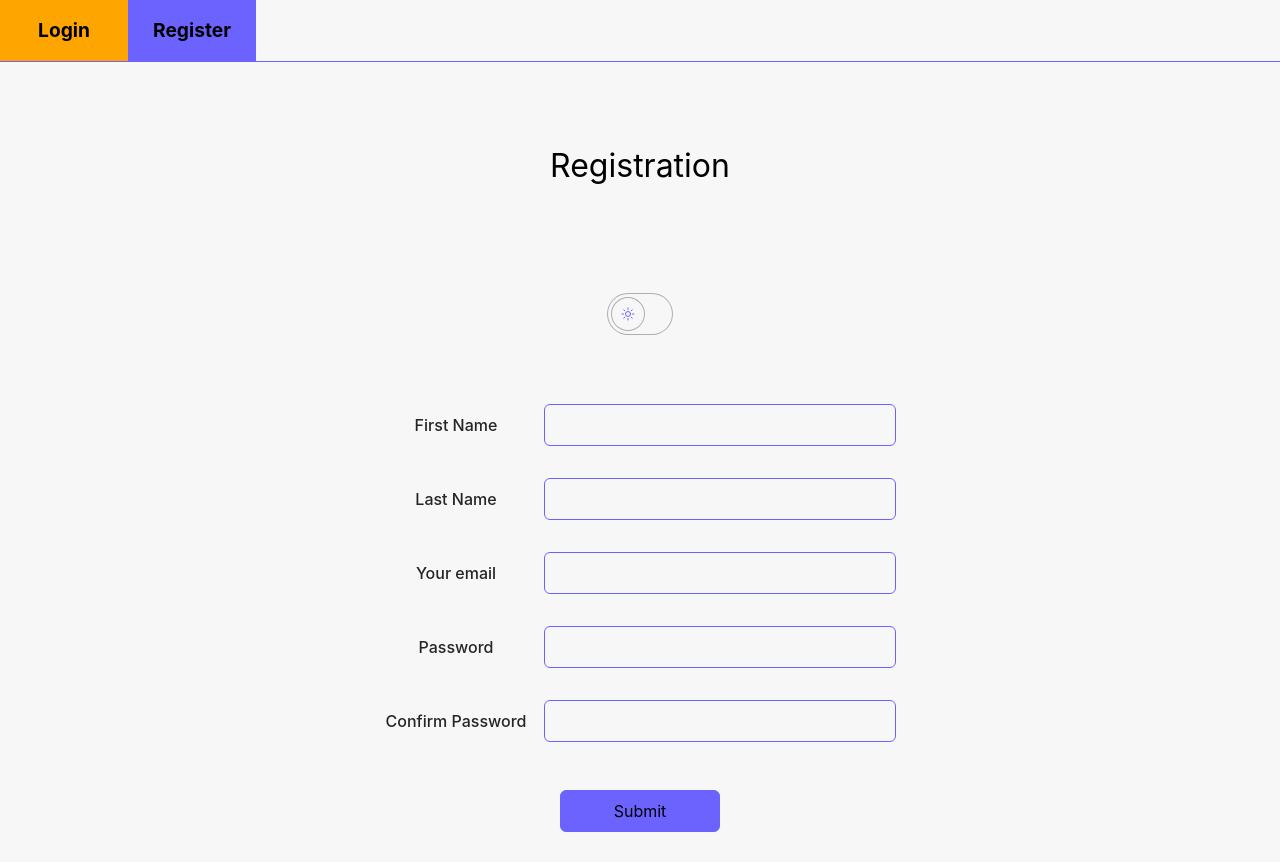
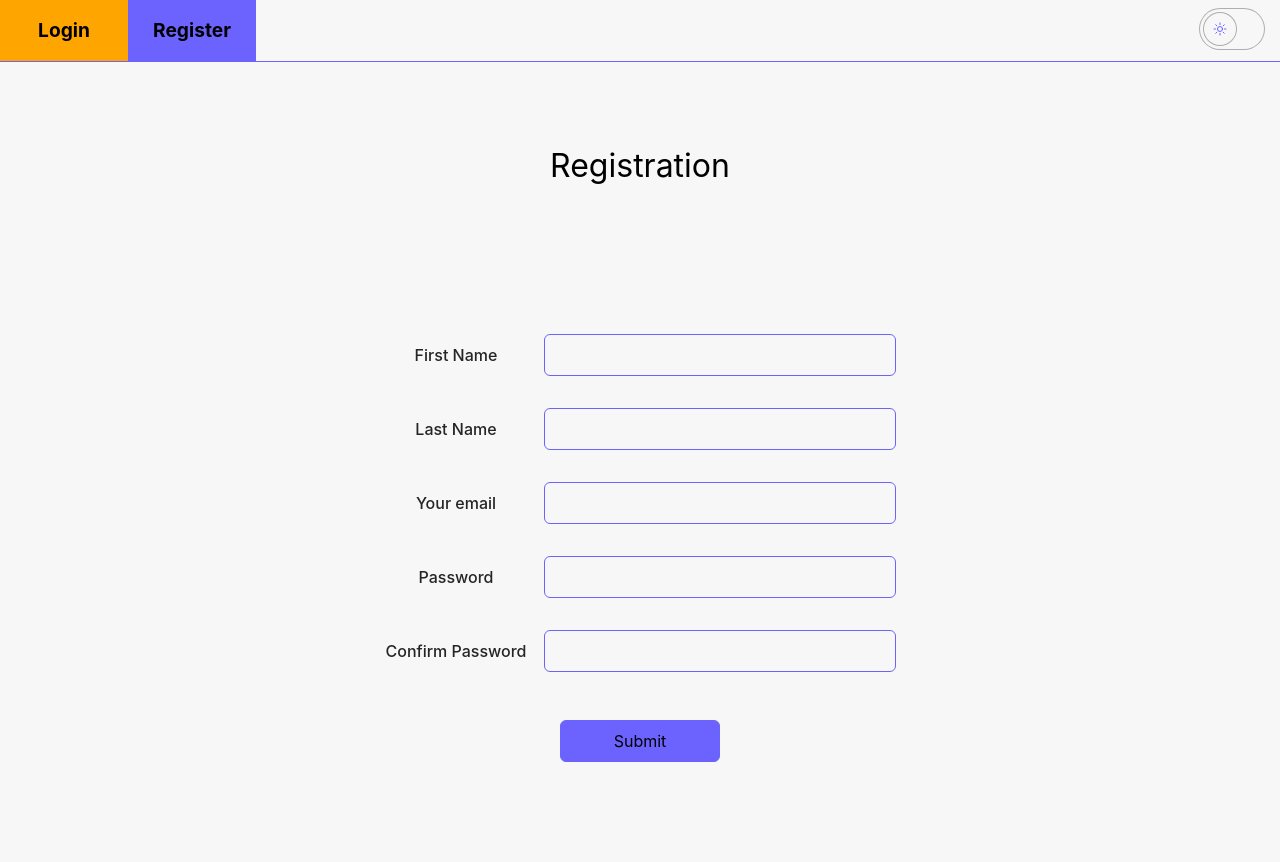
Before and after one commit to vidosavaarsic/todoapp, a React (Create React App) app: page /register in a window 1280 px wide. Built offline with nearby package versions, Linux system fonts and the light colour scheme.

Commit message:
Make ThemeChanger globally visible

```diff
--- a/src/ThemeChanger.tsx
+++ b/src/ThemeChanger.tsx
@@ -8,7 +8,7 @@ const ThemeChanger = () => {
 
   return (
     <div>
-      <label className="relative inline-flex items-center cursor-pointer">
+      <label className="relative inline-flex items-center cursor-pointer mt-1">
         <input
           type="checkbox"
           className="sr-only peer"
--- a/src/components/NavBar/NavBar.css
+++ b/src/components/NavBar/NavBar.css
@@ -19,6 +19,11 @@
   z-index: 100;
   margin-top: auto;
   margin-bottom: auto;
+  display: flex;
+  align-items: center;
+  justify-content: space-between;
+  align-items: center;
+  padding-right: 1rem;
 }
 
 .navbar.dark {
--- a/src/components/NavBar/NavBar.tsx
+++ b/src/components/NavBar/NavBar.tsx
@@ -4,6 +4,7 @@ import { useTheme } from "../../context/ThemeContext";
 import { NavLink } from "react-router-dom";
 import { useLogs } from "../../context/LogContext";
 import classNames from "classnames";
+import ThemeChanger from "../../ThemeChanger";
 
 const NavBar: React.FC = () => {
   const [isMobile, setIsMobile] = useState(false);
@@ -82,9 +83,10 @@ const NavBar: React.FC = () => {
             >
               {nav.label}
             </NavLink>
-          ))}{" "}
+          ))}
         </nav>
       )}
+      <ThemeChanger />
     </div>
   );
 };
--- a/src/pages/Login/Login.tsx
+++ b/src/pages/Login/Login.tsx
@@ -1,7 +1,6 @@
 import React from "react";
 import { useNavigate } from "react-router-dom";
 import { useLogs } from "../../context/LogContext";
-import ThemeChanger from "../../ThemeChanger";
 import { useTheme } from "../../context/ThemeContext";
 import classNames from "classnames";
 import { Form, Field } from "react-final-form";
@@ -61,9 +60,6 @@ const Login = () => {
   return (
     <div className="formPage">
       <h1 className="title">Login</h1>
-      <br />
-      <ThemeChanger />
-
       <Form
         onSubmit={onSubmit}
         validate={validate}
--- a/src/pages/Register/Register.tsx
+++ b/src/pages/Register/Register.tsx
@@ -1,6 +1,5 @@
 import classNames from "classnames";
 import React from "react";
-import ThemeChanger from "../../ThemeChanger";
 import { useTheme } from "../../context/ThemeContext";
 import { Field, Form } from "react-final-form";
 import { useLogs } from "../../context/LogContext";
@@ -52,8 +51,6 @@ const Register = () => {
   return (
     <div className="formPage">
       <h1 className="title">Registration</h1>
-      <br />
-      <ThemeChanger />
 
       <Form
         onSubmit={onSubmit}
--- a/src/pages/ToDo/ToDoForm.tsx
+++ b/src/pages/ToDo/ToDoForm.tsx
@@ -3,7 +3,6 @@ import useMainStore from "../../store/useMainStore";
 import { FilterStatusType, ToDoItem } from "../../types";
 import { useQuery, useMutation } from "@tanstack/react-query";
 import { fetchTodos, uploadTodoList } from "../../api/mockTodoDb";
-import ThemeChanger from "../../ThemeChanger";
 import ToDoList from "./components/ToDoList/ToDoList";
 import ToDoFilter from "./components/ToDoFilter/ToDoFilter";
 
@@ -91,7 +90,6 @@ const ToDoForm: React.FC = () => {
           statusFilter={statusFilter}
           handleStatusFilterChange={handleStatusFilterChange}
         />
-        <ThemeChanger />
       </div>
 
       <div className="flex flex-col gap-2 m-4 items-center">
```
